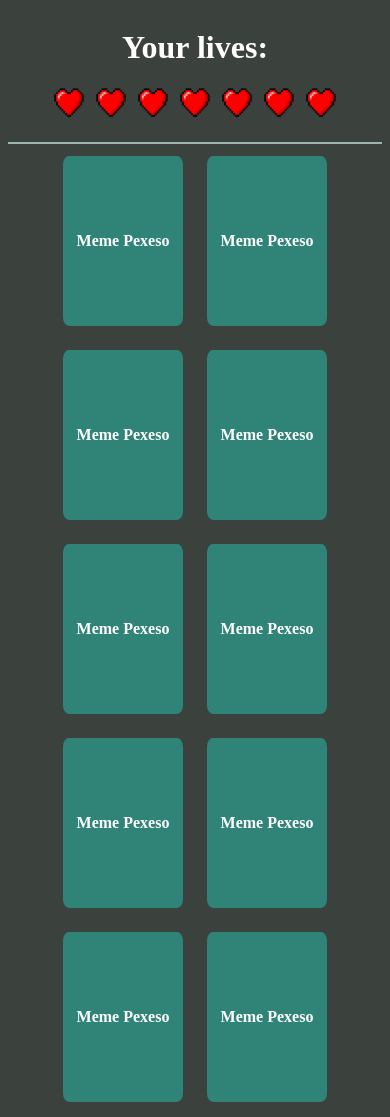
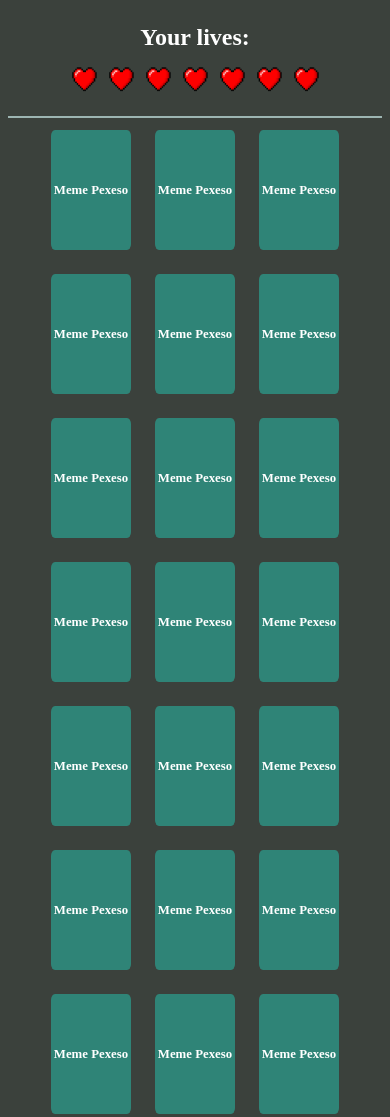
Before and after one commit to proky24/MemePexeso, a plain HTML site: page easy.html in a window 390 px wide. Shown: the top 1117 px of the page. Drawn offline with Linux system fonts and the light colour scheme.

Commit message:
andy is mad

```diff
--- a/easy.html
+++ b/easy.html
@@ -11,7 +11,7 @@
 
     <body style="background-color: #3b413c;">
 
-        <div style="display: flex; flex-direction: column; border-bottom: 2px solid #9db5b2; position: sticky; top: 0; z-index: 10; background-color: #3b413c;">
+        <div class="header" style="display: flex; flex-direction: column; border-bottom: 2px solid #9db5b2; position: sticky; top: 0; z-index: 10; background-color: #3b413c;">
             <h1 style="color: white; text-align: center;">Your lives:</h1>
 
             <div id="lives">
--- a/resources/css/responzive.css
+++ b/resources/css/responzive.css
@@ -20,16 +20,25 @@
         margin-bottom: 12px;
     }
     .card{
-        width: 120px;
-        height: 170px;
+        width: 80px;
+        height: 120px;
     }
 
     .meme{
-        width: 120px;
-        height: 170px;
+        width: 80px;
+        height: 120px;
     }
 
     .cardFront h3{
-        font-size: 1rem;
+        font-size: 0.8rem;
+    }
+
+    #lives img{
+        width: 25px;
+        height: 25px;
+    }
+
+    .header h1{
+        font-size: 1.5rem;
     }
 }
```
